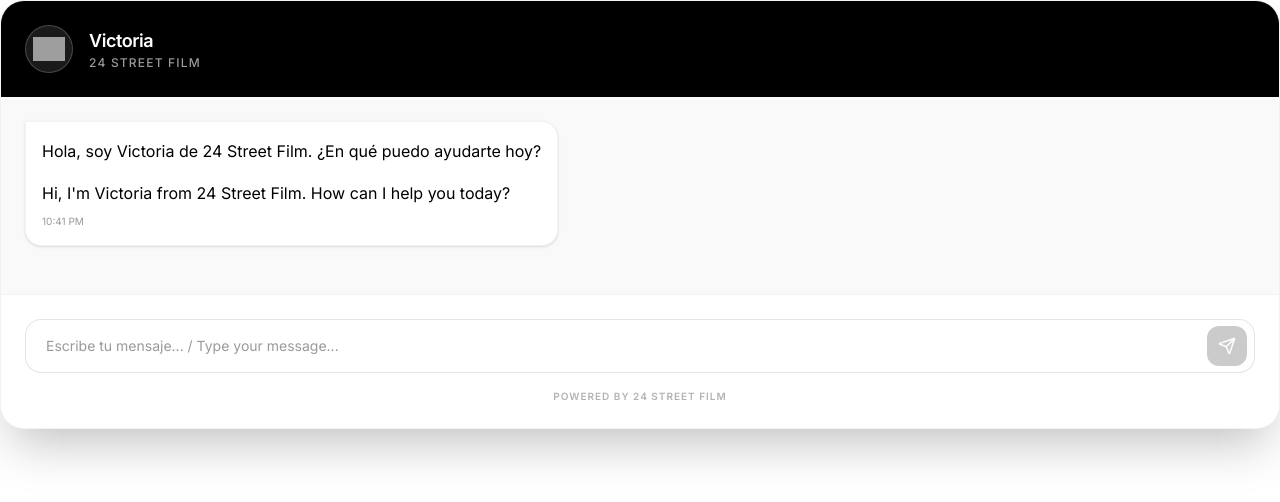
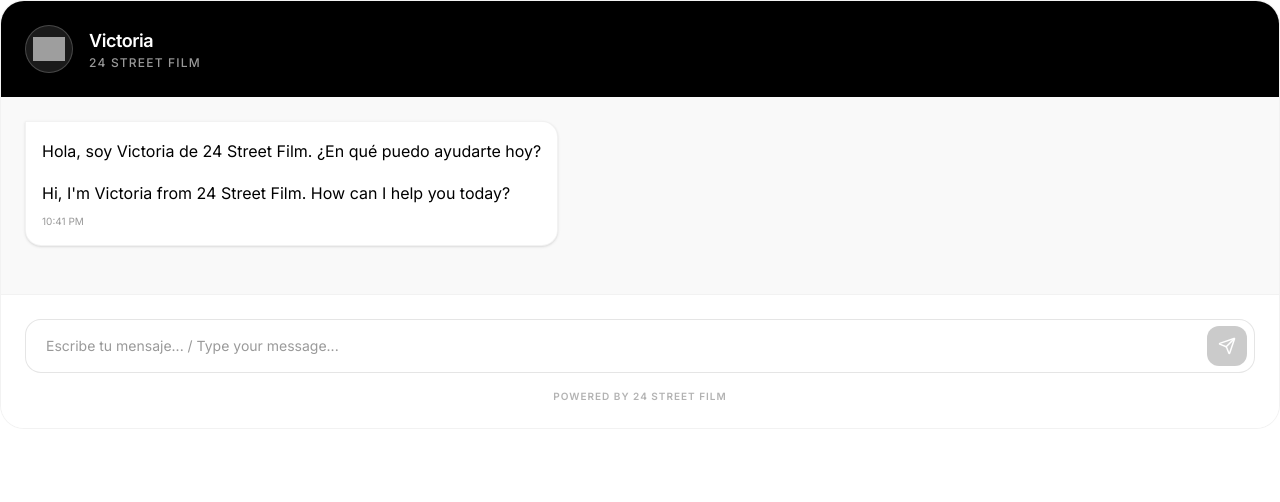
Before and after one commit to victorleyvatv/victoria-24streetfilm-chatbot, a React (Vite) app: page / in a window 1280 px wide. Shown: the top 502 px of the page. Built offline with nearby package versions, Linux system fonts and the light colour scheme; grey boxes are pictures that could not be loaded.

Commit message:
Update ChatInterface.tsx

```diff
--- a/src/components/ChatInterface.tsx
+++ b/src/components/ChatInterface.tsx
@@ -79,9 +79,8 @@ export default function ChatInterface() {
   };
 
   return (
-    <div className="w-full h-full flex flex-col bg-white rounded-3xl shadow-2xl overflow-hidden border border-black/5">
-      {/* Header */}
-      <div className="bg-black p-6 flex items-center justify-between text-white">
+    <div className="w-full h-full flex flex-col bg-white rounded-3xl overflow-hidden border border-black/5">
+      <div className="bg-black p-6 flex items-center text-white">
         <div className="flex items-center gap-4">
           <div className="w-12 h-12 rounded-full bg-white/10 flex items-center justify-center border border-white/20">
             <img
@@ -97,7 +96,6 @@ export default function ChatInterface() {
         </div>
       </div>
 
-      {/* Messages Area */}
       <div className="flex-1 overflow-y-auto p-6 space-y-6 bg-[#F9F9F9]">
         <AnimatePresence initial={false}>
           {messages.map((message) => (
@@ -147,7 +145,6 @@ export default function ChatInterface() {
         <div ref={messagesEndRef} />
       </div>
 
-      {/* Input Area */}
       <div className="p-6 bg-white border-t border-black/5">
         <form onSubmit={handleSubmit} className="relative">
           <input
```
